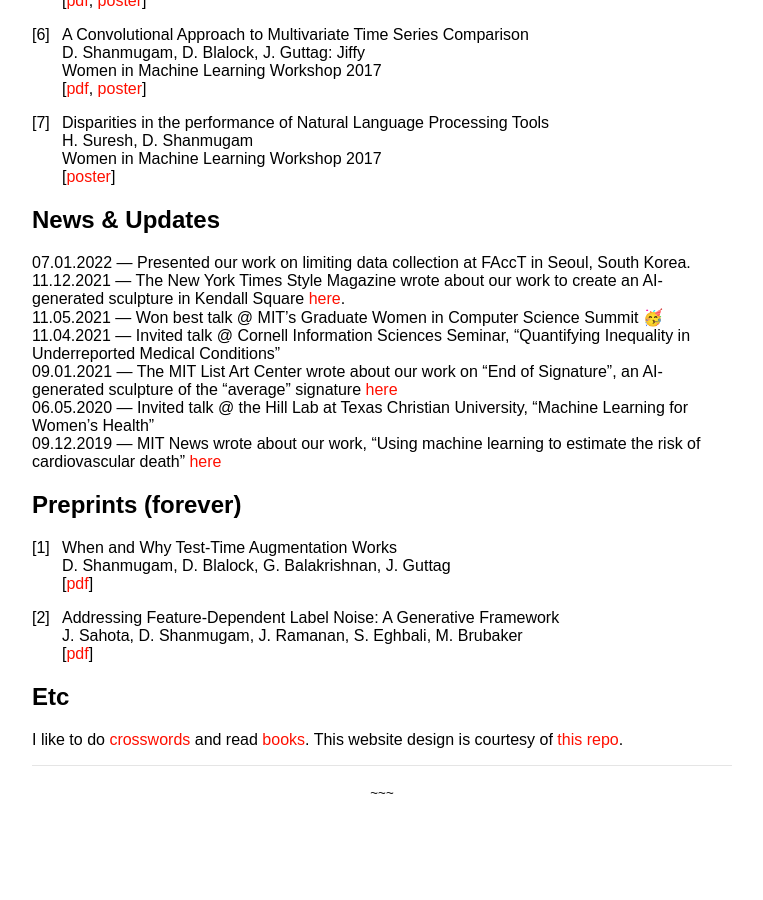
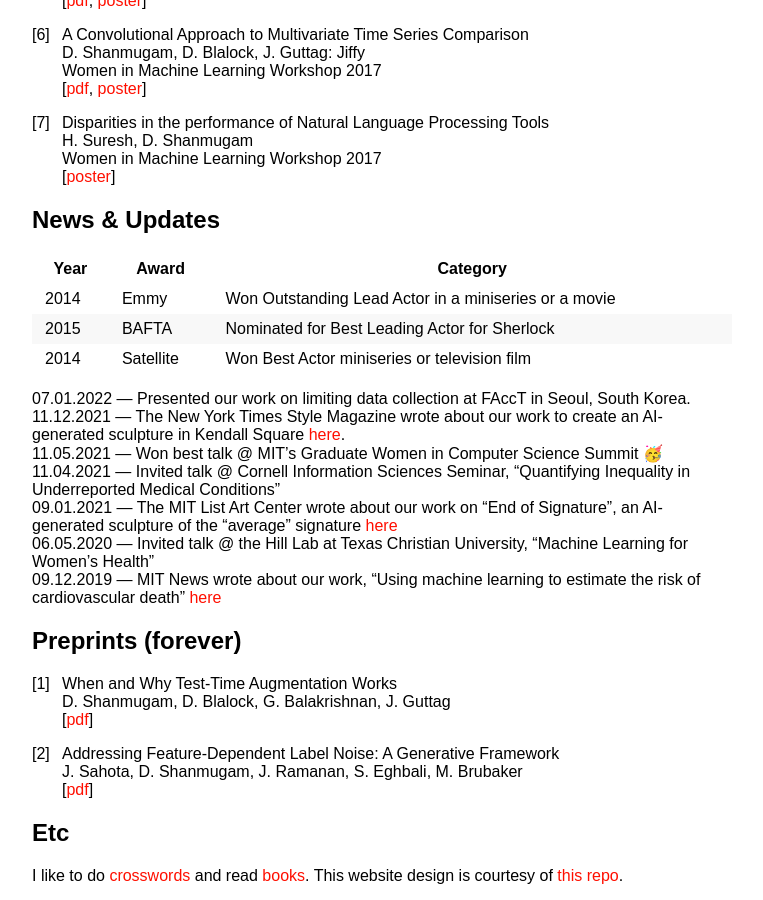
Before and after one commit to dmshanmugam/dmshanmugam.github.io, a Jekyll site: the page built from index.md, in a window 1280 px wide and 900 px high, scrolled down 1187 px. Shown: the whole window, without its empty margins (258-1021 px from the left). Built offline with Jekyll 4.4.1, drawn with Linux system fonts in a browser that asks for light colours; our own code applies the rules of GitHub Pages for plain Markdown files; before the commit the page ends 1988 px from its top, so only the background shows below that.

Commit message:
another table

```diff
--- a/index.md
+++ b/index.md
@@ -67,6 +67,14 @@ Women in Machine Learning Workshop 2017 \\
 
 
 ## News & Updates
+
+Year | Award | Category
+-----|-------|--------
+2014 | Emmy  | Won Outstanding Lead Actor in a miniseries or a movie
+2015 | BAFTA | Nominated for Best Leading Actor for Sherlock
+2014 | Satellite | Won Best Actor miniseries or television film
+
+
 07.01.2022 --- Presented our work on limiting data collection at FAccT in Seoul, South Korea.
 11.12.2021 --- The New York Times Style Magazine wrote about our work to create an AI-generated sculpture in Kendall Square [here](https://www.nytimes.com/2021/11/12/t-magazine/agnieszka-kurant-art.html). \\
 11.05.2021 --- Won best talk @ MIT's Graduate Women in Computer Science Summit 🥳 \\
```
